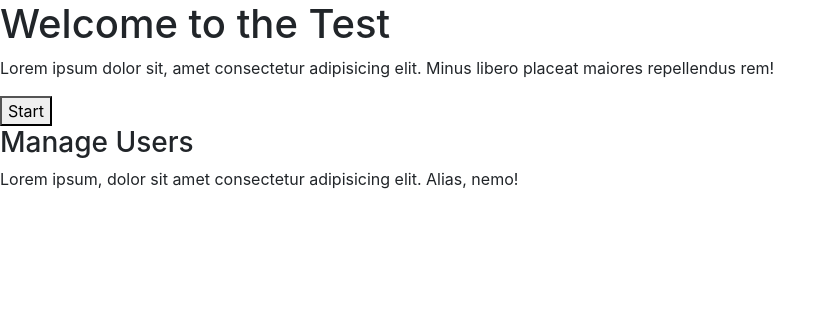
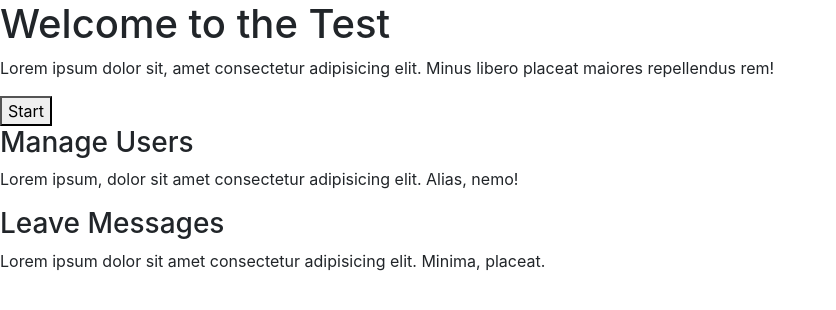
Before and after one commit to JennyWauer/user_dashboard, a Django app: page / in a window 1280 px wide. Shown: the part 106-416 px from the top of the page, without its empty margins (0-836 px from the left). Run offline with Django 3.2, Linux system fonts and the light colour scheme; some libraries are stand-ins or nearby versions.

Commit message:
add second description card

```diff
--- a/dashboard/templates/index.html
+++ b/dashboard/templates/index.html
@@ -25,6 +25,10 @@
             <h3>Manage Users</h3>
             <p>Lorem ipsum, dolor sit amet consectetur adipisicing elit. Alias, nemo!</p>
         </div>
+        <div>
+            <h3>Leave Messages</h3>
+            <p>Lorem ipsum dolor sit amet consectetur adipisicing elit. Minima, placeat.</p>
+        </div>
     </div>
 </body>
 
```
